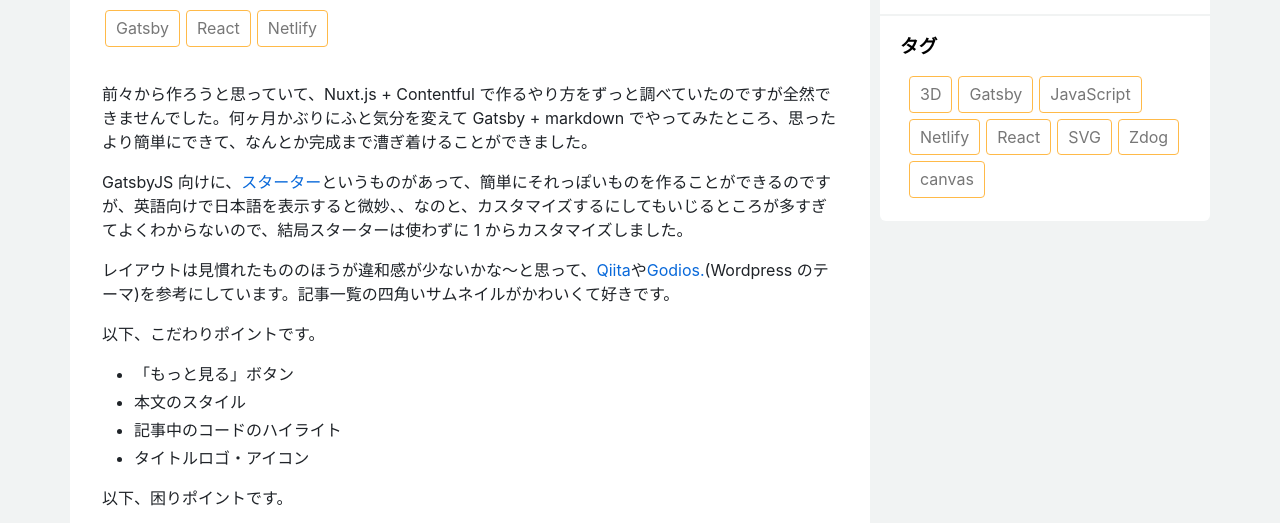
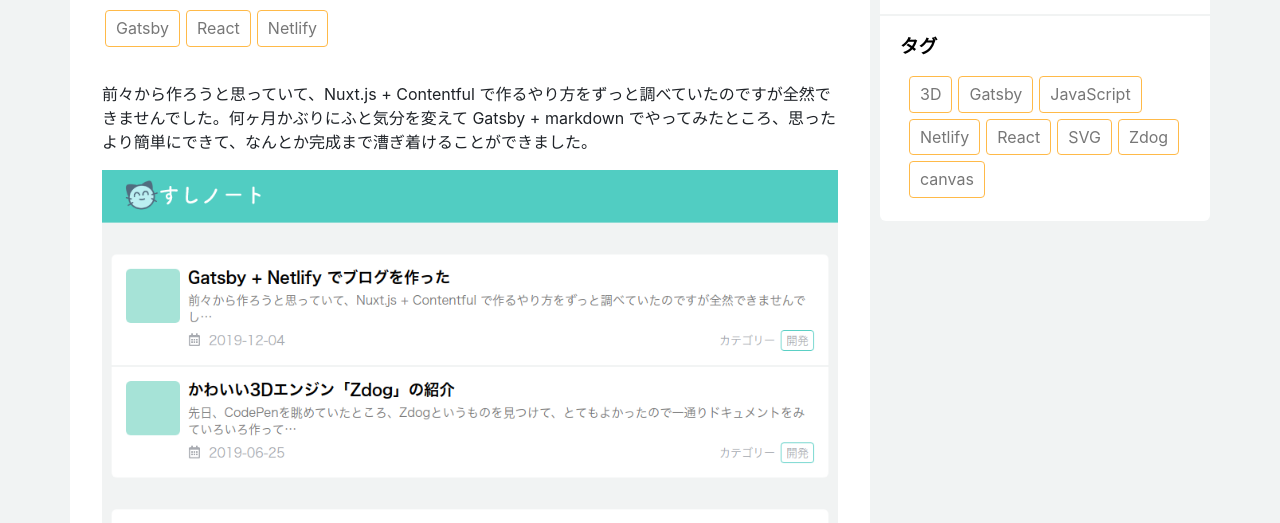
Before and after one commit to sushidesu/sushidesu-blog, a Gatsby site: page /gatsby-static-blog/ in a window 1280 px wide. Shown: the part 208-731 px from the top of the page. Built offline with nearby package versions, Linux system fonts and the light colour scheme; Gatsby itself is replaced by a stand-in of ours; a small style sheet from the web is missing.

Commit message:
Add image to post

```diff
--- a/posts/2019/1204.md
+++ b/posts/2019/1204.md
@@ -7,6 +7,8 @@
 ---
 
 前々から作ろうと思っていて、Nuxt.js + Contentful で作るやり方をずっと調べていたのですが全然できませんでした。何ヶ月かぶりにふと気分を変えて Gatsby + markdown でやってみたところ、思ったより簡単にできて、なんとか完成まで漕ぎ着けることができました。
+
+![完成品](1204-1.png)
 
 GatsbyJS 向けに、[スターター](https://www.gatsbyjs.org/starters/)というものがあって、簡単にそれっぽいものを作ることができるのですが、英語向けで日本語を表示すると微妙、、なのと、カスタマイズするにしてもいじるところが多すぎてよくわからないので、結局スターターは使わずに 1 からカスタマイズしました。
 
```
Also changed, not shown: posts/2019/1204-1.png (added).
